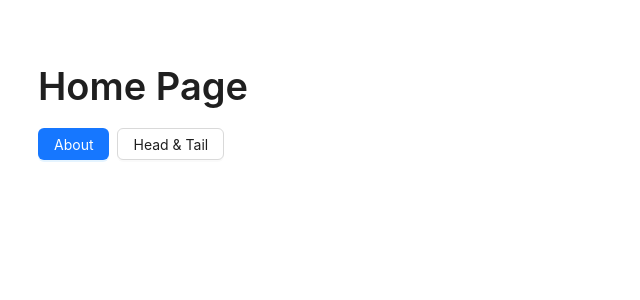
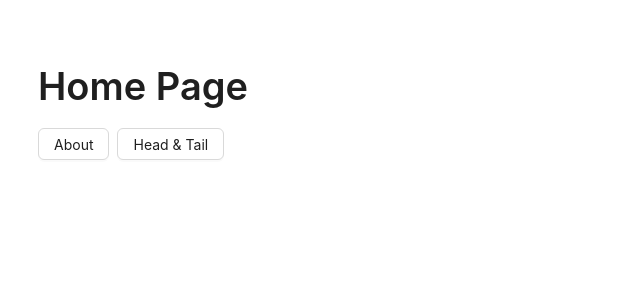
Before and after one commit to ayush7078/Head-Tail-App, a React (Create React App) app: page / in a window 1280 px wide. Shown: the top 300 px of the page, without its empty margins (0-640 px from the left). Built offline with nearby package versions, Linux system fonts and the light colour scheme.

Commit message:
Change the Design of Button

```diff
--- a/src/pages/Home.jsx
+++ b/src/pages/Home.jsx
@@ -10,7 +10,7 @@ const Home = () => {
       <Title>Home Page</Title>
       <Space>
         <Link to="/about">
-          <Button type="primary">About</Button>
+          <Button type="default">About</Button>
         </Link>
         <Link to="/head-tail">
           <Button type="default">Head & Tail</Button>
```
